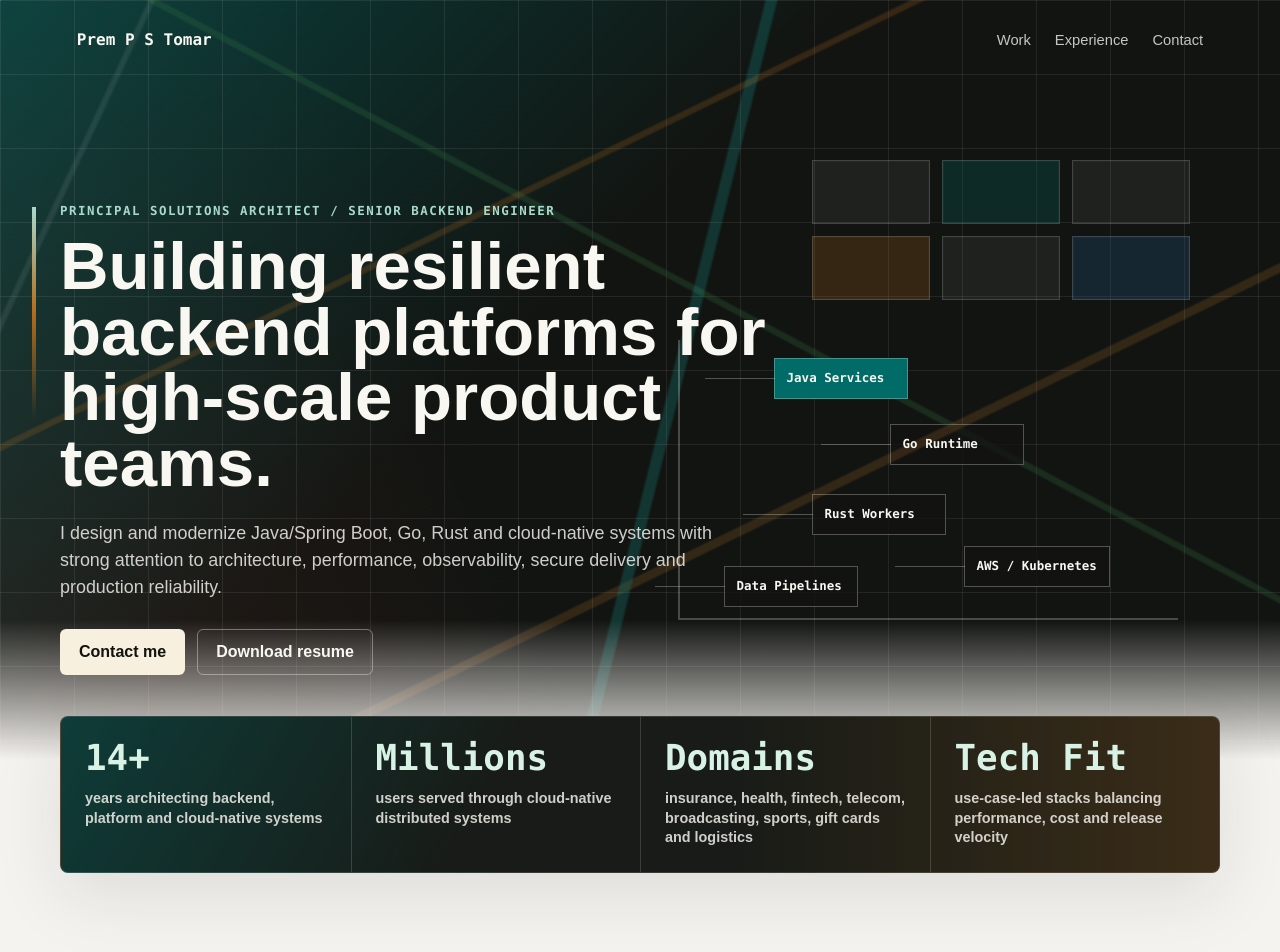
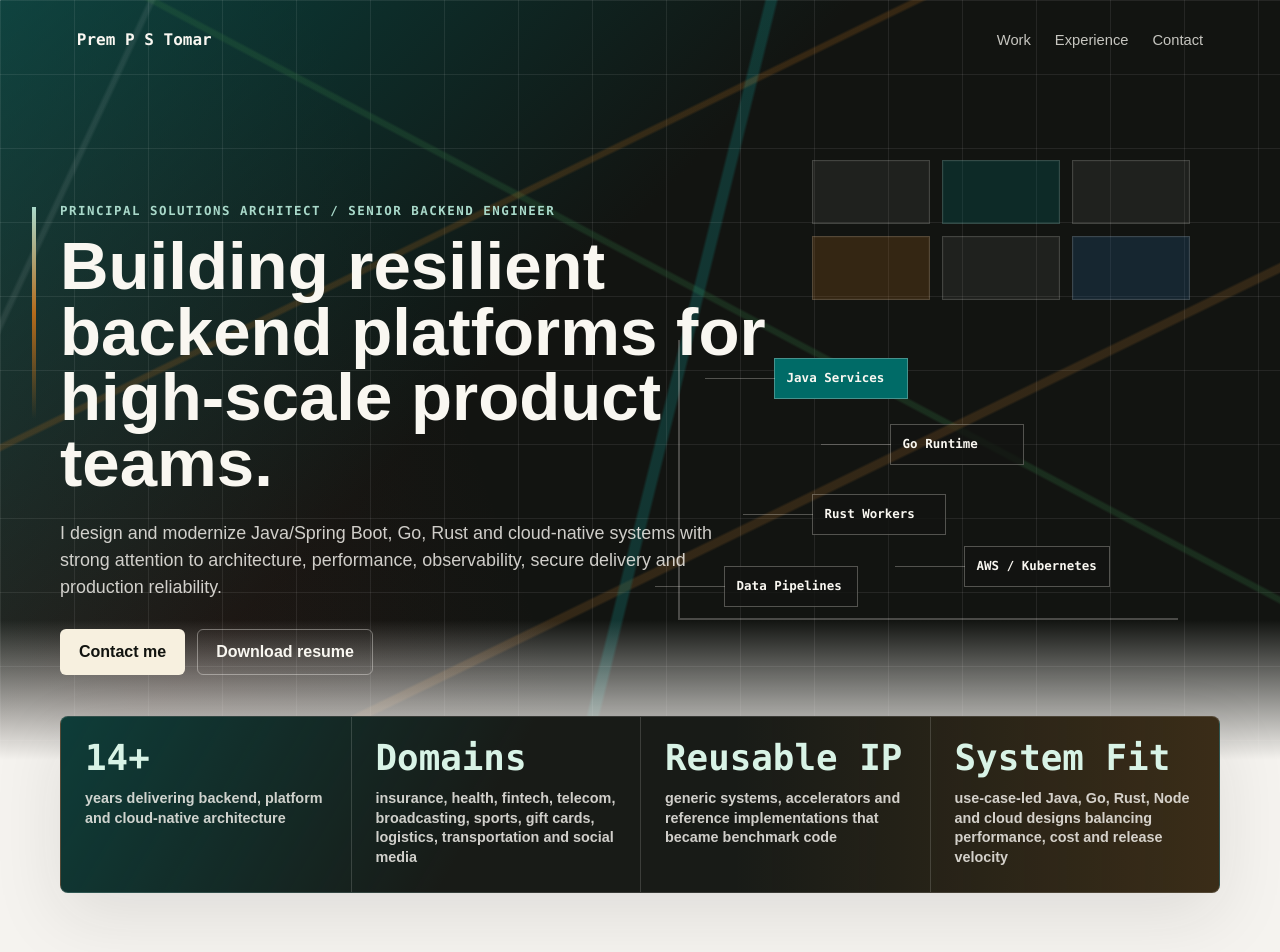
Before and after one commit to Prem-Tomar/portfolio, a React (Vite) app: page / in a window 1280 px wide. Shown: the top 952 px of the page. Built offline with nearby package versions, Linux system fonts and the light colour scheme.

Commit message:
Showcase career architecture achievements

```diff
--- a/app/page.tsx
+++ b/app/page.tsx
@@ -1,8 +1,8 @@
 const metrics = [
-  { value: "14+", label: "years architecting backend, platform and cloud-native systems" },
-  { value: "Millions", label: "users served through cloud-native distributed systems" },
-  { value: "Domains", label: "insurance, health, fintech, telecom, broadcasting, sports, gift cards and logistics" },
-  { value: "Tech Fit", label: "use-case-led stacks balancing performance, cost and release velocity" },
+  { value: "14+", label: "years delivering backend, platform and cloud-native architecture" },
+  { value: "Domains", label: "insurance, health, fintech, telecom, broadcasting, sports, gift cards, logistics, transportation and social media" },
+  { value: "Reusable IP", label: "generic systems, accelerators and reference implementations that became benchmark code" },
+  { value: "System Fit", label: "use-case-led Java, Go, Rust, Node and cloud designs balancing performance, cost and release velocity" },
 ];
 
 const strengths = [
```
